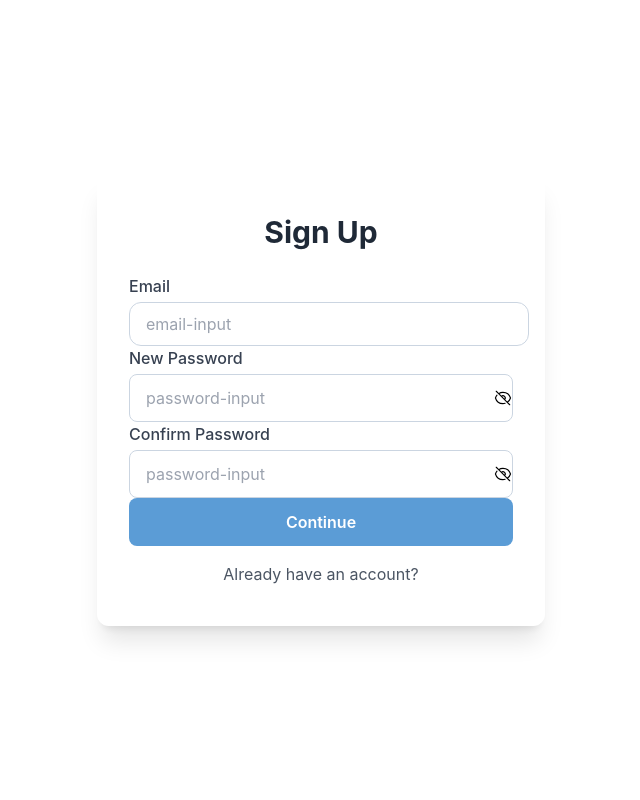
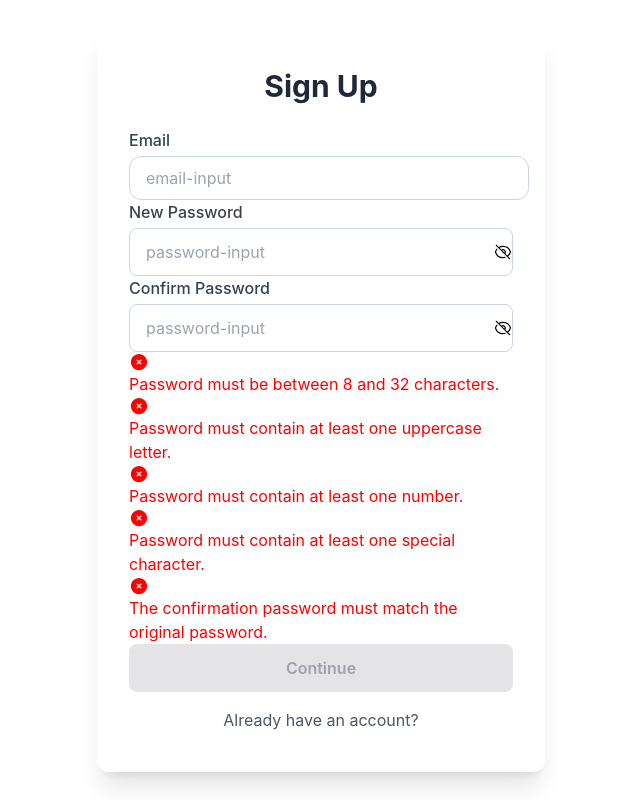
Before and after one commit to huyhoang23it/Timeless-Core, a Next.js app in the folder EventMate_Frontend/eventmate/event-mate/: page /signUp in a window 1280 px wide. Shown: the whole page, without its empty margins (319-959 px from the left). Built offline with nearby package versions, Linux system fonts and the light colour scheme; no server answers.

Commit message:
validate password in signUp

```diff
--- a/EventMate_Frontend/eventmate/event-mate/app/signUp/page.tsx
+++ b/EventMate_Frontend/eventmate/event-mate/app/signUp/page.tsx
@@ -1,13 +1,14 @@
 "use client";
-
+import { CheckCircleIcon, XCircleIcon } from "@heroicons/react/24/solid";
 import CheckOTPModal from "@/components/authen/CheckOTPModal";
 import { Button } from "@/components/common/button";
 import Input from "@/components/common/Input";
 import InputSecret from "@/components/common/InputSecret";
+import { validatePassword } from "@/lib/helpers";
 import { useLanguage } from "@/providers/LanguageProvider";
 import { AuthRepository } from "@/repositories/AuthRepository";
 import { useRouter } from "next/navigation";
-import { useState } from "react";
+import { useEffect, useState } from "react";
 
 const SignUpPage = () => {
   const { t } = useLanguage();
@@ -19,14 +20,27 @@ const SignUpPage = () => {
   const [confirmPassword, setConfirmPassword] = useState<string>("");
   const [loading, setLoading] = useState<boolean>(false);
   const [isShowChecoOTPModal, setIsShowForgotPasswordModal] = useState<boolean>(false);
+  const [checks, setChecks] = useState<{ [key: string]: boolean }>({
+    length: false,
+    uppercase: false,
+    number: false,
+    specialChar: false,
+    math: false
+  });
+
+  useEffect(() => {
+    setChecks(validatePassword(newPassword, confirmPassword));
+  }, [newPassword, confirmPassword]);
 
   const [token, setToken] = useState<string>('');
+
+
   const handleSignUp = async () => {
     try {
       setLoading(true);
       const res = await AuthRepository.createOTP(email, newPassword);
       if (!res.error) {
-      setToken(res.data);
+        setToken(res.data);
         setIsShowForgotPasswordModal(true);
       }
     } catch (e) {
@@ -40,7 +54,6 @@ const SignUpPage = () => {
     >
       {/* Container chính với hiệu ứng scale */}
       <div
-
         className=" backdrop-blur-lg shadow-xl rounded-xl px-8 py-10 w-full max-w-md mx-4"
       >
         {/* Tiêu đề */}
@@ -83,11 +96,24 @@ const SignUpPage = () => {
           />
 
         </div>
-
+        <ul>
+          {[
+            { key: "length", message: t('authen:password-validation:length') },
+            { key: "uppercase", message: t('authen:password-validation:uppercase') },
+            { key: "number", message: t('authen:password-validation:number')  },
+            { key: "specialChar", message: t('authen:password-validation:specialChar') },
+            { key: "match", message: t('authen:password-validation:match') }
+          ].map((item) => (
+            <li key={item.key} style={{ color: checks[item.key] ? "green" : "red" }}>
+              {checks[item.key] ?  <CheckCircleIcon className="w-5 h-5 mr-2" /> :  <XCircleIcon className="w-5 h-5 mr-2" />} {item.message}
+            </li>
+          ))}
+        </ul>
 
         <Button
           className="w-full font-semibold text-white items-center justify-center"
           label={t('authen:continue')}
+          disabled={!Object.values(checks).every(Boolean)}
           isLoading={loading}
           onClickButton={handleSignUp}
         ></Button>
--- /dev/null
+++ b/EventMate_Frontend/eventmate/event-mate/lib/helpers.ts
@@ -0,0 +1,9 @@
+export const validatePassword = (password: string, confirmPassword: string) => {
+    return {
+      length: password.length >= 8 && password.length <= 32,
+      uppercase: /[A-Z]/.test(password),
+      number: /[0-9]/.test(password),
+      specialChar: /[!@#$%^&*(),.?":{}|<>]/.test(password),
+      match: password === confirmPassword && password.length > 0,
+    };
+  };
--- a/EventMate_Frontend/eventmate/event-mate/translation/lang/en/authen.json
+++ b/EventMate_Frontend/eventmate/event-mate/translation/lang/en/authen.json
@@ -7,5 +7,14 @@
     "otp-note":"Note: Please check all email folders (Inbox, Promotions, Spam,...)",
     "otp-missing":"You didn't receive OTP?",
     "resend-otp":"Resend OTP",
-    "continue":"Continue"
+    "continue":"Continue",
+
+    "password-validation": {
+        "length": "Password must be between 8 and 32 characters.",
+        "lowercase": "Password must contain at least one lowercase letter.",
+        "uppercase": "Password must contain at least one uppercase letter.",
+        "number": "Password must contain at least one number.",
+        "specialChar": "Password must contain at least one special character.",
+        "match": "The confirmation password must match the original password."
+    }
   }
--- a/EventMate_Frontend/eventmate/event-mate/translation/lang/vi/authen.json
+++ b/EventMate_Frontend/eventmate/event-mate/translation/lang/vi/authen.json
@@ -7,5 +7,14 @@
     "otp-note": "Lưu ý: Vui lòng kiểm tra tất cả thư mục email (Hộp thư đến, Quảng cáo, Spam,...)",
     "otp-missing": "Bạn không nhận được OTP?",
     "resend-otp": "Gửi lại OTP",
-     "continue":"Tiếp tục"
+     "continue":"Tiếp tục",
+
+     "password-validation": {
+        "length": "Mật khẩu phải từ 8 - 32 ký tự.",
+        "lowercase": "Mật khẩu phải chứa ít nhất một chữ thường.",
+        "uppercase": "Mật khẩu phải chứa ít nhất một chữ in hoa.",
+        "number": "Mật khẩu phải chứa ít nhất một số.",
+        "specialChar": "Mật khẩu phải chứa ít nhất một ký tự đặc biệt.",
+        "match": "Mật khẩu nhập lại phải khớp với mật khẩu ban đầu."
+    }
   }
```
